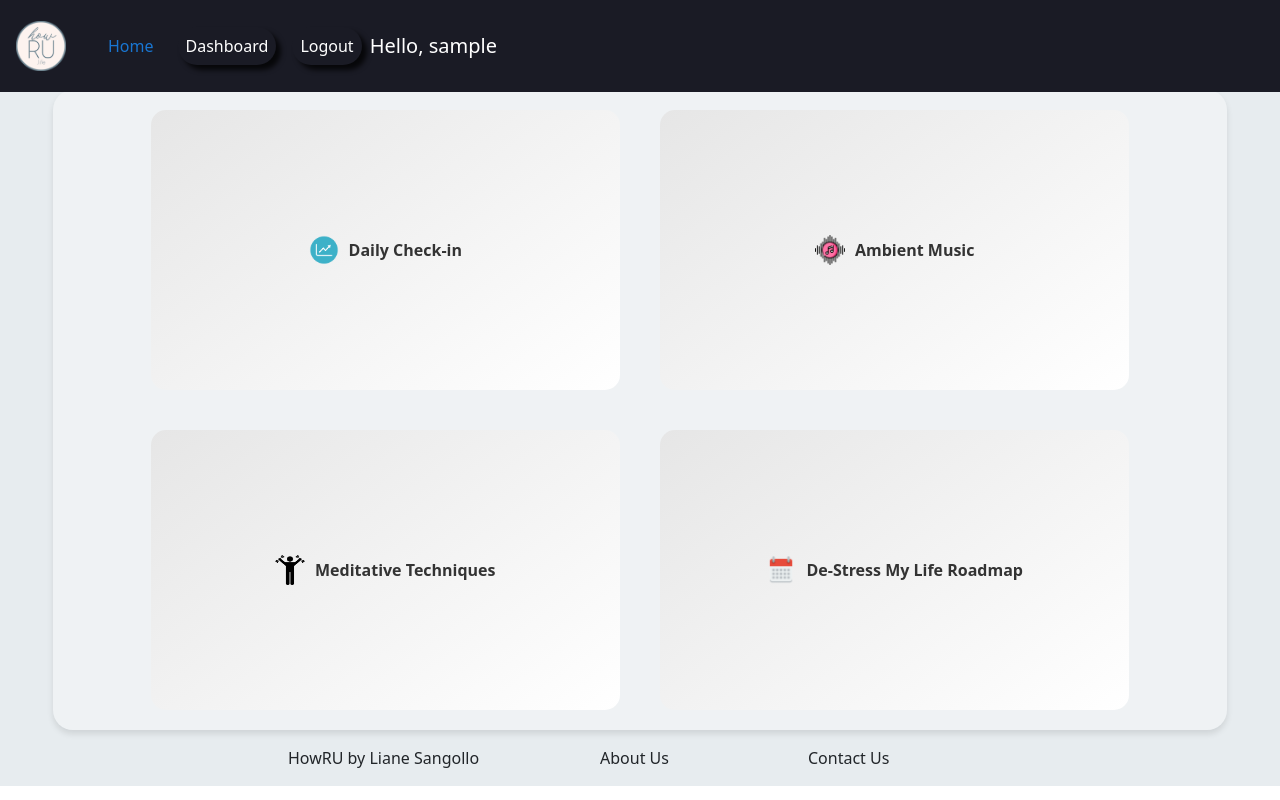
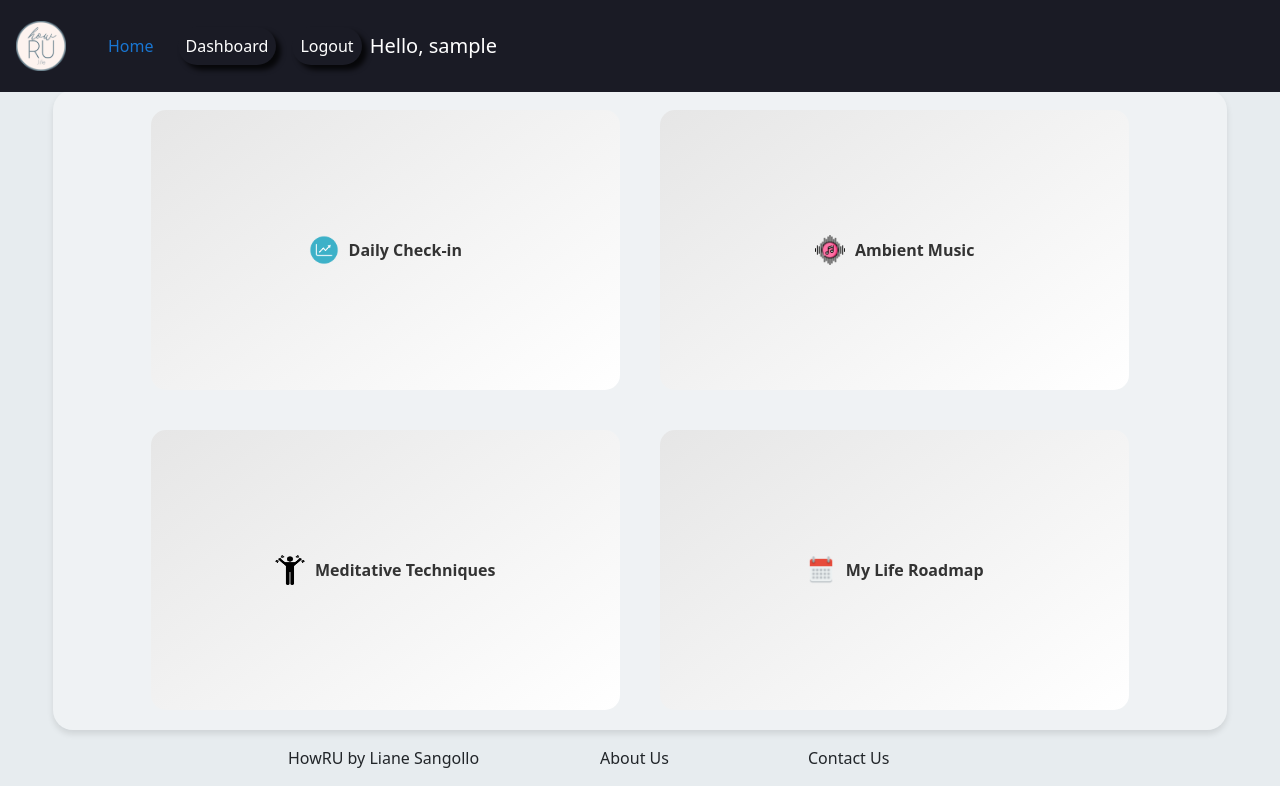
Before and after one commit to Rmart496/StressWebsite, a React (Create React App) app: page /dashboard in a window 1280 px wide. Built offline with nearby package versions, Linux system fonts and the light colour scheme; sample sign-in values are in the browser's storage.

Commit message:
Destress My Life Roadmap -> My Life Roadmap
Changed the title

```diff
--- a/src/Components/DashboardPage/DashboardPage.js
+++ b/src/Components/DashboardPage/DashboardPage.js
@@ -33,7 +33,7 @@ const DashboardPage = () => {
 					</button>
 					<button className="menu-button" type="button" onClick={() => navigate('/roadmap')}>
 						<img src={calIcon} alt="Calendar Icon"/>
-						De-Stress My Life Roadmap
+						My Life Roadmap
 					</button>
 
 				</div>
```
